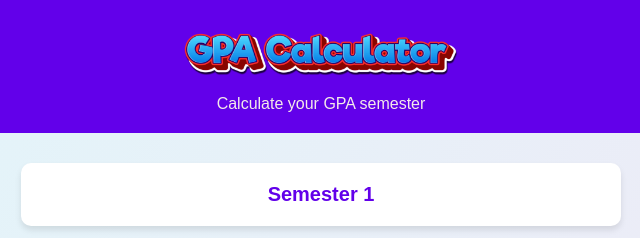
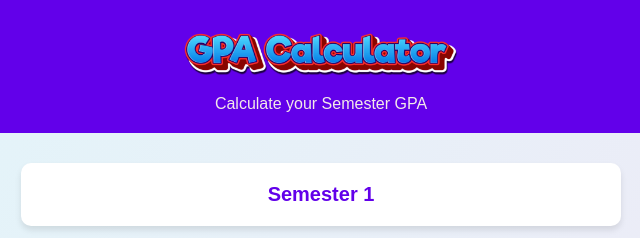
Before and after one commit to sunjay-dev/sw-gpa, a plain HTML site: page index.html in a window 1280 px wide. Shown: the top 238 px of the page, 319-959 px from the left. Drawn offline with Linux system fonts and the light colour scheme.

Commit message:
Update index.html

```diff
--- a/index.html
+++ b/index.html
@@ -10,7 +10,7 @@
 <body>
   <header>
     <img src="./images/logo.png" style="width: 100%; max-width: 300px;">
-    <div class="subtext">Calculate your GPA semester</div>
+    <div class="subtext">Calculate your Semester GPA</div>
   </header>
   <div class="container">
     <div class="semester-card" onclick="location.href='https://sunjay-dev.github.io/gpa-calculator/?n=7&subjects=Functional%20English,Applied%20Calculus,PF,IICT,Applied%20Physics,PF%20(lab),IICT%20(lab)&credits=3,3,3,2,3,1,1';">
```
